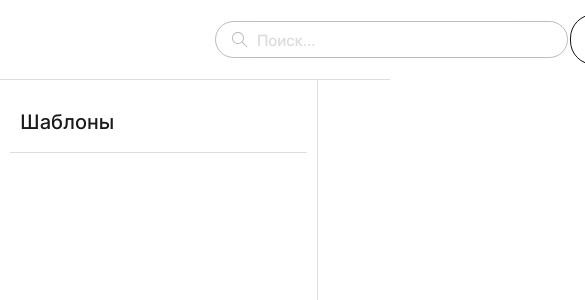
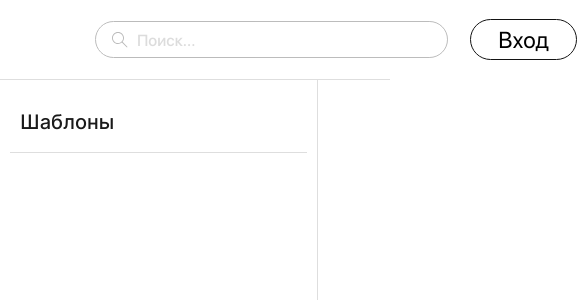
Before and after one commit to document-template-engine/frontend, a React (Create React App) app: page /drafts in a window 390 px wide. Shown: the top 300 px of the page, 585 px wide, since content can reach past the window. Built offline with nearby package versions, Linux system fonts and the light colour scheme.

Commit message:
fix/header: сделал небольшой адаптив до экрана размером 768

```diff
--- a/src/components/Header/Header.module.sass
+++ b/src/components/Header/Header.module.sass
@@ -15,6 +15,7 @@
 
 .header__icon
     background-image: url(../../images/Header_logo.svg)
+    background-repeat: no-repeat
     width: 163px
     height: 65px
     margin: auto
@@ -172,3 +173,16 @@ div.header__modal-container
      grid-column: 1/-1
      height: 1px
      background-color: #EAEAEA
+
+@media screen and (max-width: 1000px)
+    .header__form
+        margin: auto
+            left: 75px
+
+    .header__login-button
+        width: 107px
+        height: 41px
+        margin-left: 20px
+        display: flex
+        justify-content: center
+        align-items: center
```
